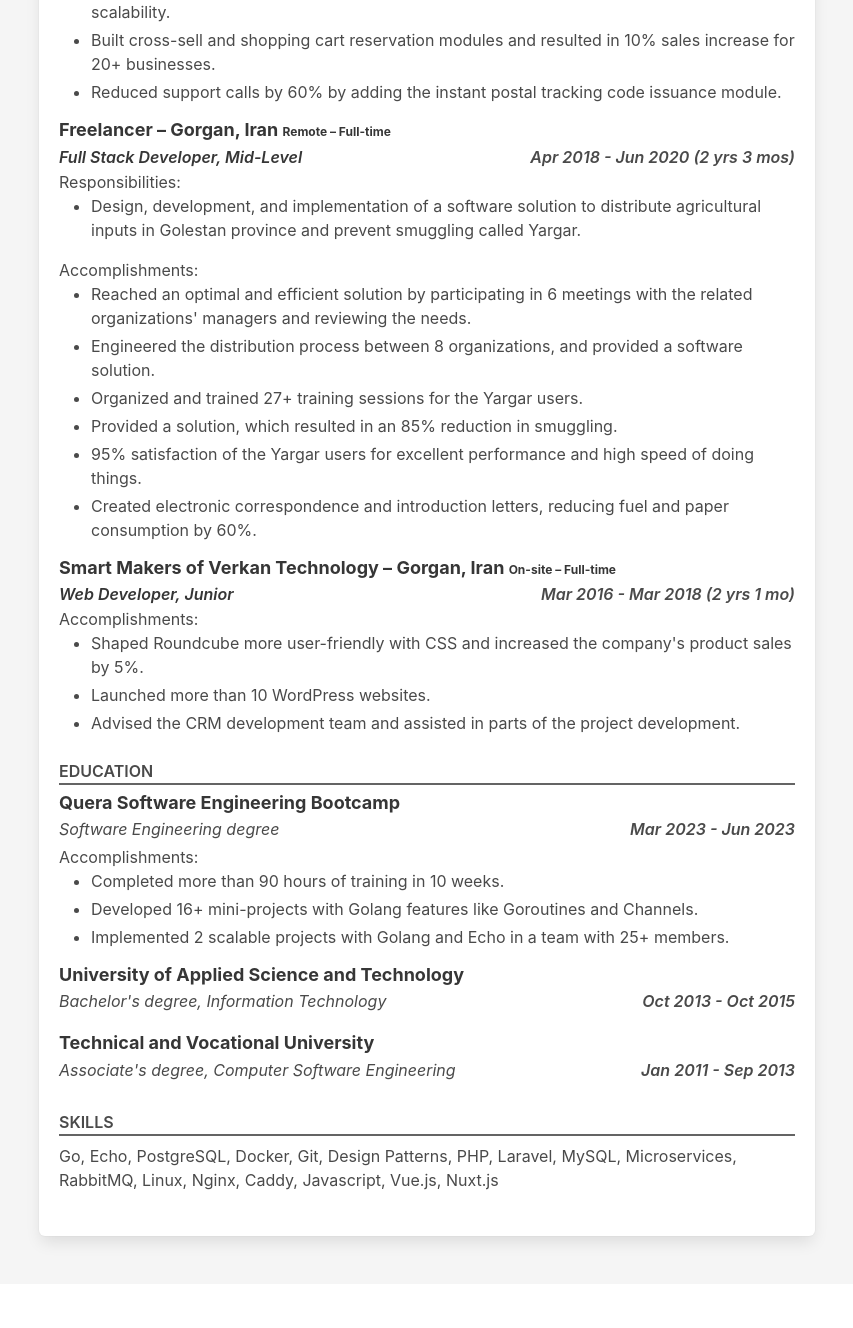
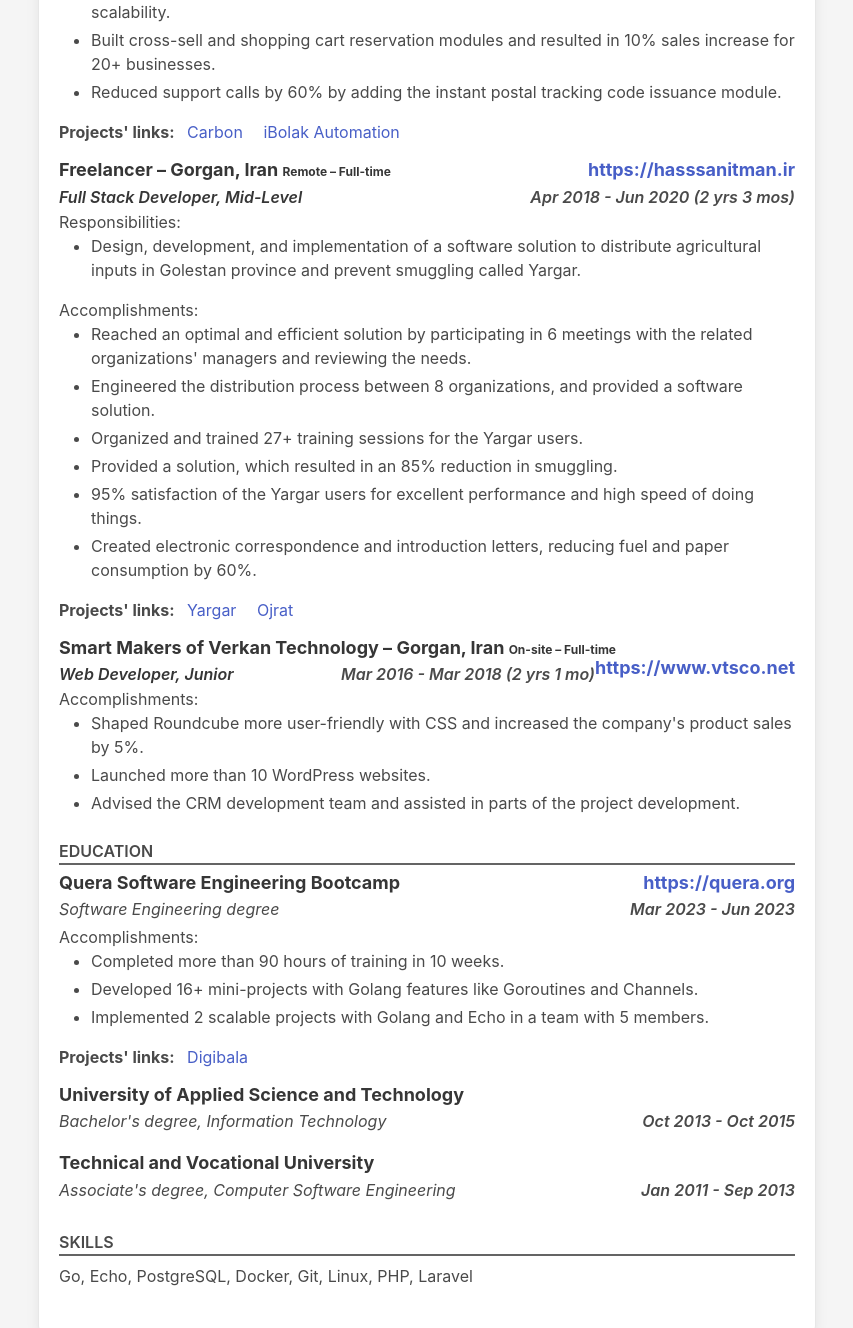
Before and after one commit to hasssanitman/reman, a plain HTML site: page resume.html in a window 1280 px wide. Shown: the part 903-2231 px from the top of the page, without its empty margins (353-1206 px from the left). Before the commit the page ends 2187 px from the top, so only its background shows below. Drawn offline with Linux system fonts and the light colour scheme.

Commit message:
Add projects and comanies links in resume

```diff
--- a/resume.html
+++ b/resume.html
@@ -296,7 +296,6 @@
                               <i class="fab fa-github"></i>
                               <span class="pl-1">
                                 <a
-                                  class="has-text-dark"
                                   href="https://github.com/hasssanitman"
                                   target="_blank"
                                 >
@@ -308,7 +307,6 @@
                               <i class="fab fa-linkedin"></i>
                               <span class="pl-1">
                                 <a
-                                  class="has-text-dark"
                                   href="https://www.linkedin.com/in/hasssanitman"
                                   target="_blank"
                                 >
@@ -334,7 +332,6 @@
                               <i class="fas fa-globe"></i>
                               <span class="pl-1"
                                 ><a
-                                  class="has-text-dark"
                                   href="https://hasssanitman.ir"
                                   >https://hasssanitman.ir</a
                                 ></span
@@ -423,12 +420,17 @@
                                 </div> -->
                                 <div class="pb-4">
                                   <h5 class="has-text-weight-bold mb-1">
-                                    Datam Fanavari-e Kharazmi-e Arian – Gorgan,
-                                    Iran
+                                    Datam Fanavari-e Kharazmi-e Arian (iBrand) –
+                                    Gorgan, Iran
                                     <span
                                       class="is-size-7 has-text-weight-bold"
                                     >
                                       On-site – Full-time</span
+                                    >
+                                    <a
+                                      class="is-pulled-right"
+                                      href="https://ibrandagency.ir"
+                                      >https://ibrandagency.ir</a
                                     >
                                   </h5>
                                   <div>
@@ -485,6 +487,19 @@
                                       module.
                                     </li>
                                   </ul>
+                                  <p>
+                                    <b>Projects' links:</b>
+                                    <a
+                                      class="mx-2"
+                                      href="https://hasssanitman.ir/casestudy/carbon.html"
+                                      >Carbon</a
+                                    >
+                                    <a
+                                      class="mx-2"
+                                      href="https://hasssanitman.ir/casestudy/ibolak-automation.html"
+                                      >iBolak Automation</a
+                                    >
+                                  </p>
                                 </div>
                                 <div class="pb-4">
                                   <h5 class="has-text-weight-bold mb-1">
@@ -493,6 +508,11 @@
                                       class="is-size-7 has-text-weight-bold"
                                     >
                                       Remote – Full-time</span
+                                    >
+                                    <a
+                                      class="is-pulled-right"
+                                      href="https://hasssanitman.ir"
+                                      >https://hasssanitman.ir</a
                                     >
                                   </h5>
                                   <div>
@@ -548,6 +568,19 @@
                                       paper consumption by 60%.
                                     </li>
                                   </ul>
+                                  <p>
+                                    <b>Projects' links:</b>
+                                    <a
+                                      class="mx-2"
+                                      href="https://hasssanitman.ir/casestudy/yargar.html"
+                                      >Yargar</a
+                                    >
+                                    <a
+                                      class="mx-2"
+                                      href="https://hasssanitman.ir/casestudy/ojrat.html"
+                                      >Ojrat</a
+                                    >
+                                  </p>
                                 </div>
                                 <div class="pb-4">
                                   <h5 class="has-text-weight-bold mb-1">
@@ -557,6 +590,11 @@
                                       class="is-size-7 has-text-weight-bold"
                                     >
                                       On-site – Full-time</span
+                                    >
+                                    <a
+                                      class="is-pulled-right"
+                                      href="https://www.vtsco.net"
+                                      >https://www.vtsco.net</a
                                     >
                                   </h5>
                                   <div>
@@ -670,6 +708,11 @@
                                 <div class="pb-4">
                                   <h5 class="has-text-weight-bold mb-1">
                                     Quera Software Engineering Bootcamp
+                                    <a
+                                      class="is-pulled-right"
+                                      href="https://quera.org"
+                                      >https://quera.org</a
+                                    >
                                   </h5>
                                   <div>
                                     <span class="d-inline-block mb-1 is-italic">
@@ -693,10 +736,17 @@
                                     </li>
                                     <li>
                                       Implemented 2 scalable projects with
-                                      Golang and Echo in a team with 25+
-                                      members.
+                                      Golang and Echo in a team with 5 members.
                                     </li>
                                   </ul>
+                                  <p>
+                                    <b>Projects' links:</b>
+                                    <a
+                                      class="mx-2"
+                                      href="https://github.com/hasssanitman/digibala"
+                                      >Digibala</a
+                                    >
+                                  </p>
                                 </div>
                                 <div class="pb-4">
                                   <h5 class="has-text-weight-bold mb-1">
@@ -740,10 +790,8 @@
                               <div class="content pt-2">
                                 <div class="pb-4">
                                   <p class="has-text-weight-normal is-size-6">
-                                    Go, Echo, PostgreSQL, Docker, Git, Design
-                                    Patterns, PHP, Laravel, MySQL,
-                                    Microservices, RabbitMQ, Linux, Nginx,
-                                    Caddy, Javascript, Vue.js, Nuxt.js
+                                    Go, Echo, PostgreSQL, Docker, Git, Linux,
+                                    PHP, Laravel
                                   </p>
                                 </div>
                               </div>
```
Also changed, not shown: resume4pdf.html (+35 -10 lines).
